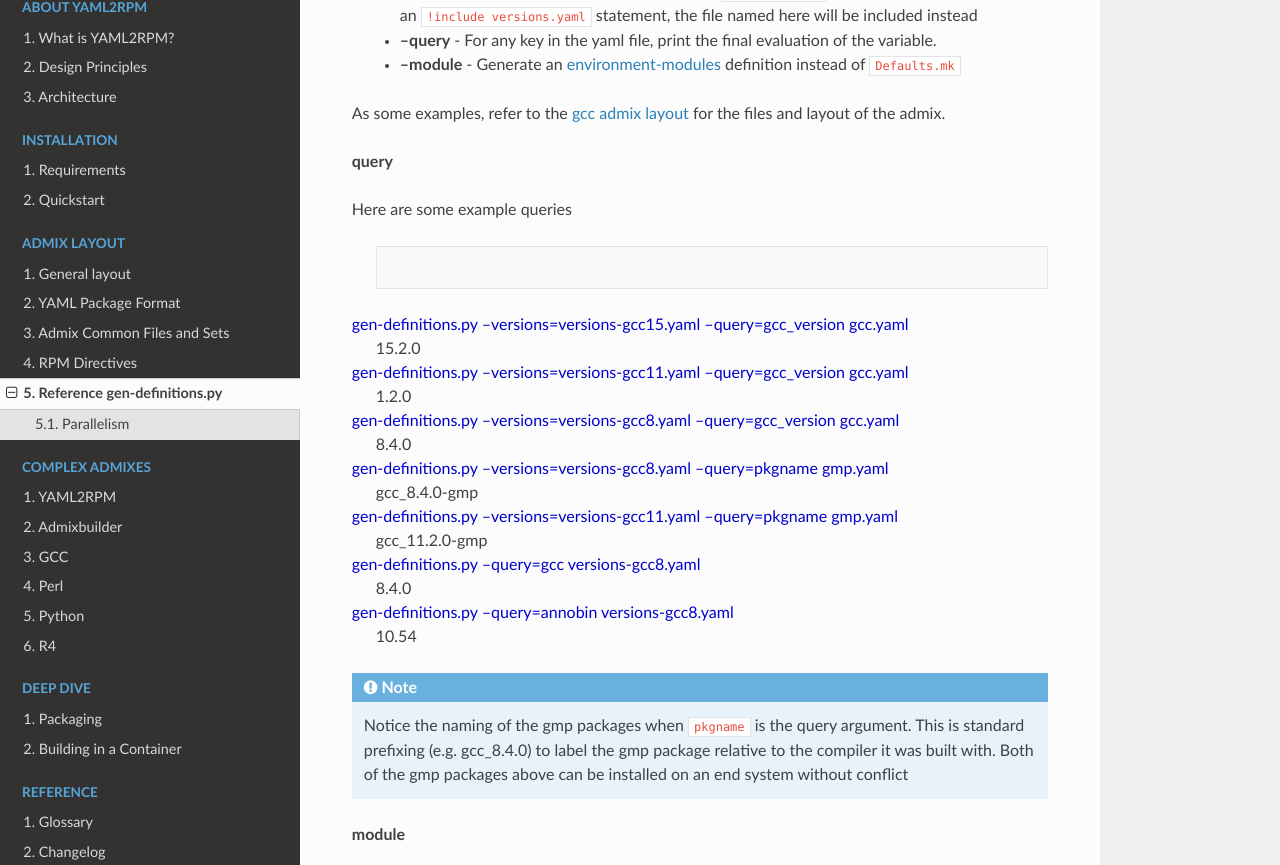
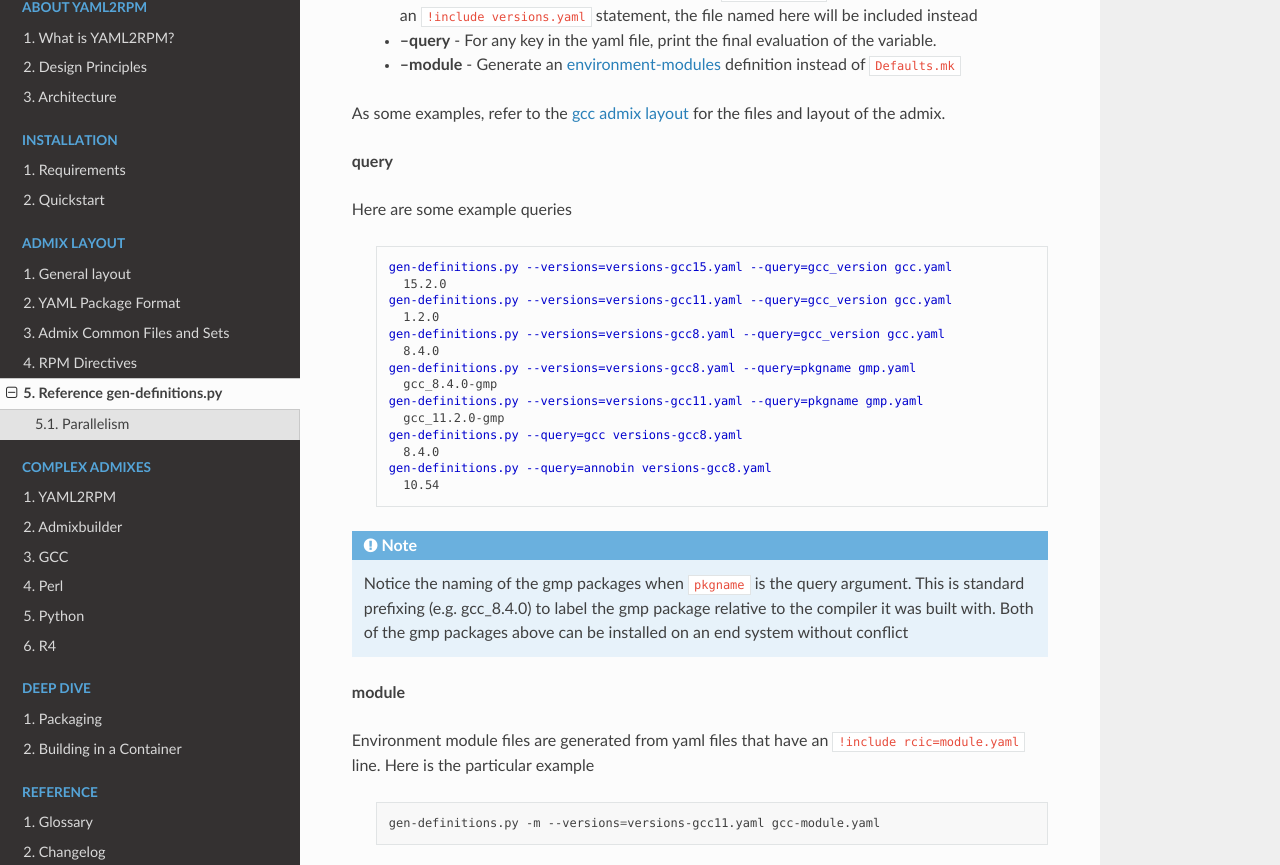
Before and after one commit to RCIC-UCI-Public/yaml2rpm-docs, a Sphinx documentation site: the page built from docs/source/yamlformat/gen-definitions.rst, in a window 1280 px wide and 900 px high, scrolled down 621 px, cut to the strip 0-865 px from the top of the window. Built offline with Sphinx 7.4.7 and the Read the Docs theme 3.1.0, drawn with Linux system fonts in a browser that asks for light colours; part of the change alters nothing that is shown.

Commit message:
Fix formatting for query examples

```diff
--- a/docs/source/yamlformat/gen-definitions.rst
+++ b/docs/source/yamlformat/gen-definitions.rst
@@ -38,22 +38,22 @@ As some examples, refer to the :ref:`gcc admix layout <ov_gcc_admix>` for the fi
 
 Here are some example queries
 
-   .. code-block:: bash
+  .. parsed-literal::
 
-|    :blue:`gen-definitions.py --versions=versions-gcc15.yaml --query=gcc_version gcc.yaml`
-|      15.2.0
-|    :blue:`gen-definitions.py --versions=versions-gcc11.yaml --query=gcc_version gcc.yaml`
-|      1.2.0
-|    :blue:`gen-definitions.py --versions=versions-gcc8.yaml --query=gcc_version gcc.yaml`
-|      8.4.0
-|    :blue:`gen-definitions.py --versions=versions-gcc8.yaml --query=pkgname gmp.yaml`
-|      gcc_8.4.0-gmp
-|    :blue:`gen-definitions.py --versions=versions-gcc11.yaml --query=pkgname gmp.yaml`
-|      gcc_11.2.0-gmp
-|    :blue:`gen-definitions.py --query=gcc versions-gcc8.yaml`
-|      8.4.0
-|    :blue:`gen-definitions.py --query=annobin versions-gcc8.yaml`
-|      10.54
+       :blue:`gen-definitions.py --versions=versions-gcc15.yaml --query=gcc_version gcc.yaml`
+         15.2.0
+       :blue:`gen-definitions.py --versions=versions-gcc11.yaml --query=gcc_version gcc.yaml`
+         1.2.0
+       :blue:`gen-definitions.py --versions=versions-gcc8.yaml --query=gcc_version gcc.yaml`
+         8.4.0
+       :blue:`gen-definitions.py --versions=versions-gcc8.yaml --query=pkgname gmp.yaml`
+         gcc_8.4.0-gmp
+       :blue:`gen-definitions.py --versions=versions-gcc11.yaml --query=pkgname gmp.yaml`
+         gcc_11.2.0-gmp
+       :blue:`gen-definitions.py --query=gcc versions-gcc8.yaml`
+         8.4.0
+       :blue:`gen-definitions.py --query=annobin versions-gcc8.yaml`
+         10.54
 
 .. note::
    Notice the naming of the gmp packages when ``pkgname`` is the query argument.  This is standard
```
